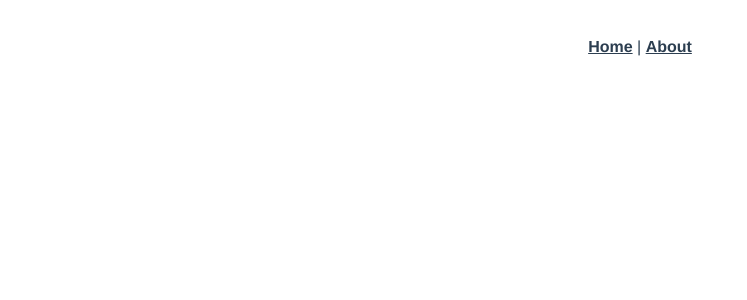
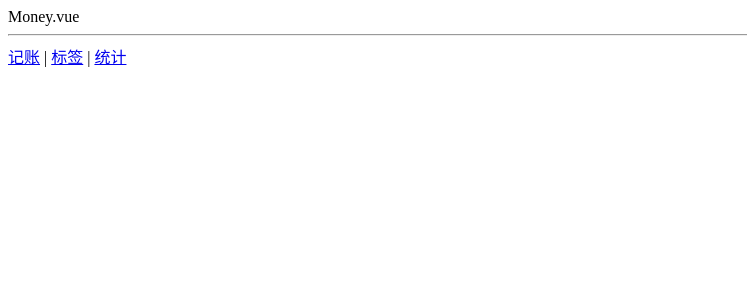
Before and after one commit to kinderzyc/BookKeeping-Vue, a Vue app: page /#/money in a window 1280 px wide. Shown: the top 300 px of the page, without its empty margins (0-747 px from the left). Built offline with nearby package versions, Linux system fonts and the light colour scheme.

Commit message:
修改nav

```diff
--- a/src/App.vue
+++ b/src/App.vue
@@ -1,14 +1,24 @@
 <template>
-  <div id="app">
-    <div id="nav">
-      <router-link to="/">Home</router-link> |
-      <router-link to="/about">About</router-link>
+  <div>
+    <router-view />
+    <hr />
+    <div>
+      <router-link to="/money">记账</router-link>
+      |
+      <router-link to="/lables">标签</router-link>
+      |
+      <router-link to="/statistics">统计</router-link>
     </div>
-    <router-view/>
   </div>
 </template>
 
+<script lang="ts">
+import Vue from "vue";
+export default Vue.extend({});
+</script>
+
 <style lang="scss">
+@import "./assets/style/test.scss";
 #app {
   font-family: Avenir, Helvetica, Arial, sans-serif;
   -webkit-font-smoothing: antialiased;
--- /dev/null
+++ b/src/assets/style/test.scss
@@ -0,0 +1 @@
+$red:#f60;
--- a/src/router/index.ts
+++ b/src/router/index.ts
@@ -1,27 +1,32 @@
-import Vue from 'vue'
-import VueRouter, { RouteConfig } from 'vue-router'
-import Home from '../views/Home.vue'
+import Vue from 'vue';
+import VueRouter, { RouteConfig } from 'vue-router';
+import Money from "@/views/Money.vue";
+import Lables from "@/views/Lables.vue";
+import Statistics from "@/views/Statistics.vue";
 
-Vue.use(VueRouter)
+Vue.use(VueRouter);
 
-  const routes: Array<RouteConfig> = [
+const routes: Array<RouteConfig> = [
   {
     path: '/',
-    name: 'Home',
-    component: Home
+    redirect: '/money'
   },
   {
-    path: '/about',
-    name: 'About',
-    // route level code-splitting
-    // this generates a separate chunk (about.[hash].js) for this route
-    // which is lazy-loaded when the route is visited.
-    component: () => import(/* webpackChunkName: "about" */ '../views/About.vue')
+    path: '/money',
+    component: Money
+  },
+  {
+    path: '/lables',
+    component: Lables
+  },
+  {
+    path: '/statistics',
+    component: Statistics
   }
-]
+];
 
 const router = new VueRouter({
   routes
-})
+});
 
-export default router
+export default router;
--- a/src/views/About.vue
+++ b/src/views/About.vue
@@ -3,3 +3,6 @@
     <h1>This is an about page</h1>
   </div>
 </template>
+<script lang="ts">
+
+</script>
--- /dev/null
+++ b/src/views/Lables.vue
@@ -0,0 +1,17 @@
+<template>
+    <div>
+        Lables.vue
+    </div>
+</template>
+
+<script lang="ts">
+    import Vue from 'vue'
+
+    export default Vue.extend({
+        name: 'Lables'
+    })
+</script>
+
+<style scoped>
+
+</style>
--- /dev/null
+++ b/src/views/Money.vue
@@ -0,0 +1,17 @@
+<template>
+    <div>
+        Money.vue
+    </div>
+</template>
+
+<script lang="ts">
+    import Vue from 'vue'
+
+    export default Vue.extend({
+        name:  'Money'
+    })
+</script>
+
+<style scoped>
+
+</style>
--- /dev/null
+++ b/src/views/Statistics.vue
@@ -0,0 +1,17 @@
+<template>
+    <div>
+        Statistics.vue
+    </div>
+</template>
+
+<script lang="ts">
+    import Vue from 'vue'
+
+    export default Vue.extend({
+        name: 'Statistics'
+    })
+</script>
+
+<style scoped>
+
+</style>
```
